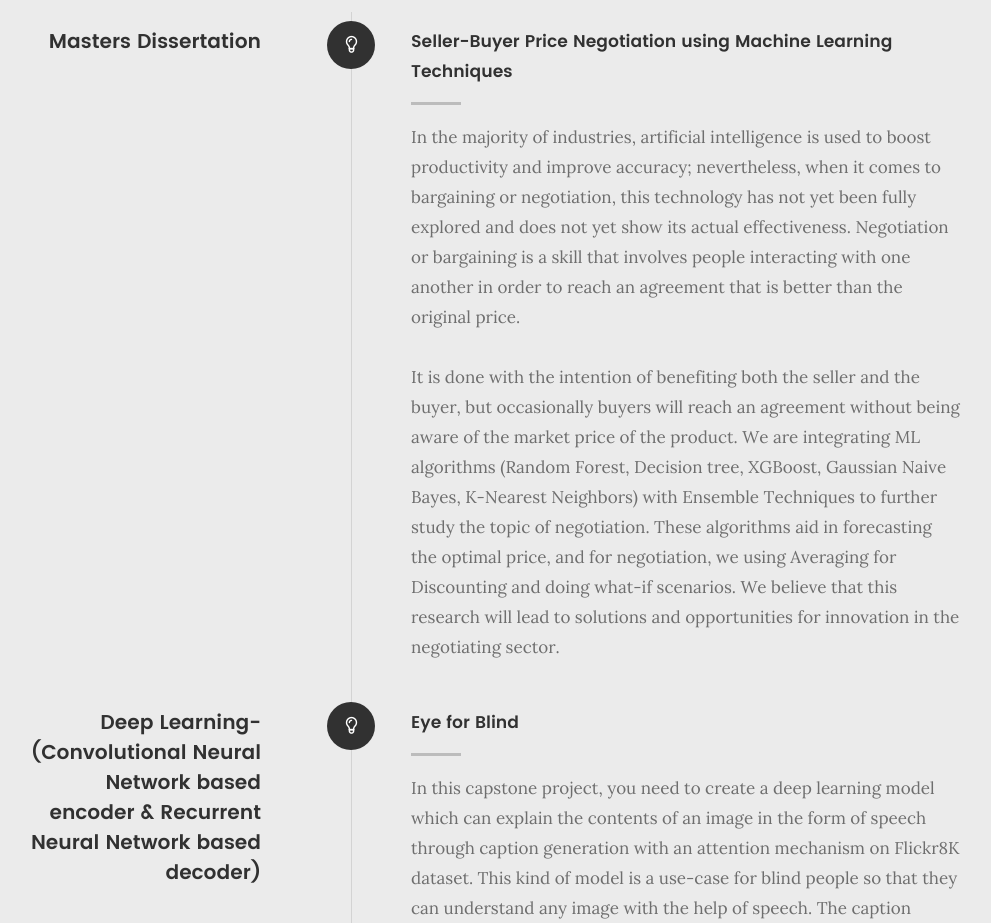
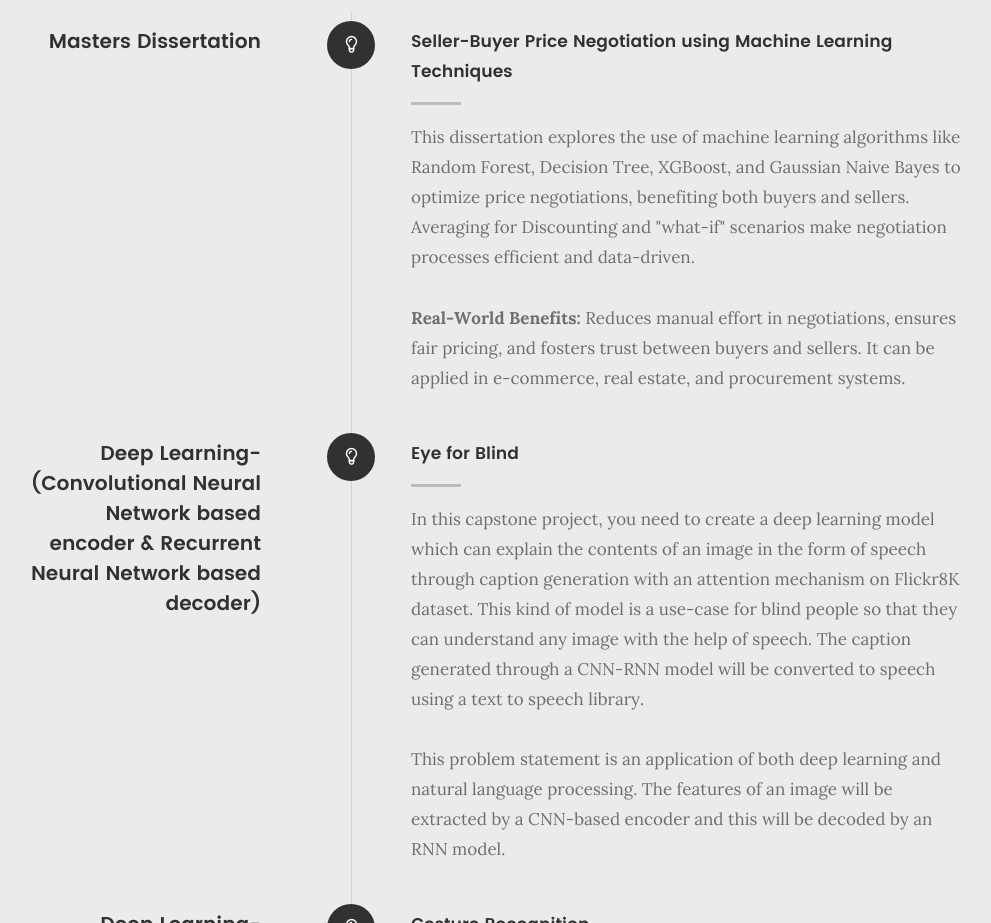
Before and after one commit to Prajwal-s007/Portfolio, a plain HTML site: page index.html in a window 1280 px wide. Shown: the part 5240-6163 px from the top of the page, without its empty margins (128-1119 px from the left). Drawn offline with Linux system fonts and the light colour scheme; files whose address does not match are found by name.

Commit message:
master project changes

```diff
--- a/index.html
+++ b/index.html
@@ -464,23 +464,10 @@
 	   				</div>
 
 	   				<div class="timeline-content">
-	   					<h4>Seller-Buyer Price Negotiation using Machine Learning Techniques</h4>
-						<p>In the majority of industries, artificial intelligence is used to boost productivity and improve
-						accuracy; nevertheless, when it comes to bargaining or negotiation, this technology has not yet
-						been fully explored and does not yet show its actual effectiveness. Negotiation or bargaining is
-						a skill that involves people interacting with one another in order to reach an agreement that is
-						better than the original price.</p>
-
-						<p>It is done with the intention of benefiting both the seller and the
-						buyer, but occasionally buyers will reach an agreement without being aware of the market price
-						of the product. We are integrating ML algorithms (Random Forest, Decision tree, XGBoost,
-						Gaussian Naive Bayes, K-Nearest Neighbors) with Ensemble Techniques to further study the
-						topic of negotiation. These algorithms aid in forecasting the optimal price, and for negotiation,
-						we using Averaging for Discounting and doing what-if scenarios. We believe that this research
-						will lead to solutions and opportunities for innovation in the negotiating sector.</p>
-
-
-					</div>
+				                <h4>Seller-Buyer Price Negotiation using Machine Learning Techniques</h4>
+				                <p>This dissertation explores the use of machine learning algorithms like Random Forest, Decision Tree, XGBoost, and Gaussian Naive Bayes to optimize price negotiations, benefiting both buyers and sellers. Averaging for Discounting and "what-if" scenarios make negotiation processes efficient and data-driven.</p>
+				                <p><b>Real-World Benefits:</b> Reduces manual effort in negotiations, ensures fair pricing, and fosters trust between buyers and sellers. It can be applied in e-commerce, real estate, and procurement systems.</p>
+				            </div>
 
 	   			</div> <!-- /timeline-block -->
 				<div class="timeline-block">
```
